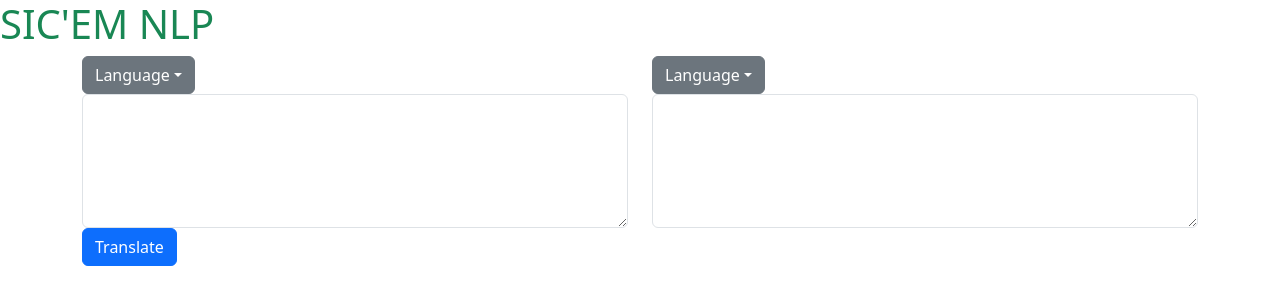
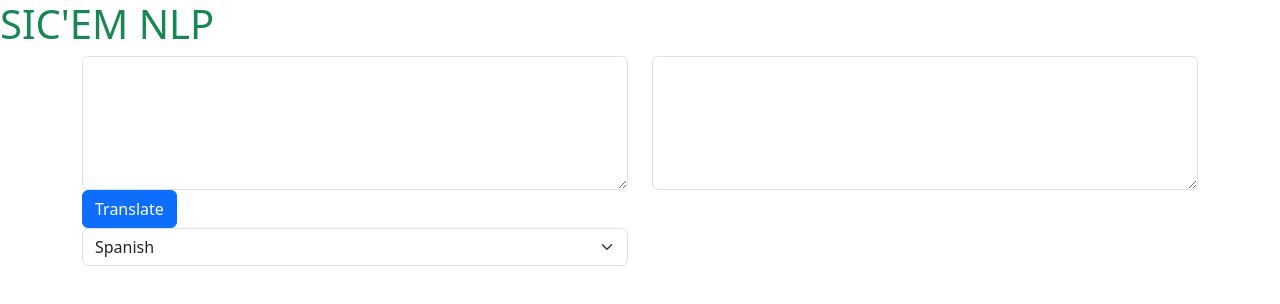
Before and after one commit to Baylor-AI/DivineTranslate, a React (Create React App) app in the folder bible-frontend/: page / in a window 1280 px wide. Shown: the top 304 px of the page. Built offline with nearby package versions, Linux system fonts and the light colour scheme.

Commit message:
Integrated google translate for demo purposes

```diff
--- a/bible-frontend/package.json
+++ b/bible-frontend/package.json
@@ -7,6 +7,7 @@
     "@testing-library/jest-dom": "^5.17.0",
     "@testing-library/react": "^13.4.0",
     "@testing-library/user-event": "^13.5.0",
+    "axios": "^1.6.7",
     "bootstrap": "^5.3.2",
     "react": "^18.2.0",
     "react-dom": "^18.2.0",
--- a/bible-frontend/src/App.js
+++ b/bible-frontend/src/App.js
@@ -1,29 +1,32 @@
-import React, {useState, useEffect} from 'react'
-
+import React, { useState } from 'react';
+import translateText from './GoogleTranslate';
 import "bootstrap/dist/css/bootstrap.min.css";
 import "bootstrap/dist/js/bootstrap.bundle.min";
 
 function App() {
-    return (
+  const [inputText, setInputText] = useState('');
+  const [targetLanguage, setTargetLanguage] = useState('es'); // Default: Spanish
+     const [translatedText, setTranslatedText] = useState('');
+
+  const handleTranslate = async () => {
+    if (inputText) {
+      const text = await translateText(inputText, targetLanguage);
+        setTranslatedText(text);
+        console.log(text);
+    }
+  };
+   return (
         <div className="App">
 
-            <h1 className="text-success">  SIC'EM NLP</h1>
+            <h1 className="text-success">  SIC'EM NLP </h1>
             <div class="container">
                 <div className="row">
                     <div className="col s12 m6">
-                        <div className="dropdown">
-                            <button className="btn btn-secondary dropdown-toggle" type="button" id="dropdownMenuButton"
-                                    data-toggle="dropdown" aria-haspopup="true" aria-expanded="false">
-                                Language
-                            </button>
-                            <div className="dropdown-menu" aria-labelledby="dropdownMenuButton">
-                                <a className="dropdown-item" href="#">English</a>
-                                <a className="dropdown-item" href="#">Chinese</a>
-                                <a className="dropdown-item" href="#">Hebrew</a>
-                            </div>
-                        </div>
+
+
                         <div className="form-group">
-                            <textarea className="form-control" id="exampleFormControlTextarea1" rows="5"></textarea>
+                            <textarea className="form-control" id="exampleFormControlTextarea1" rows="5" value={inputText}
+        onChange={(e) => setInputText(e.target.value)}></textarea>
                         </div>
                         <a
                             className="btn btn-primary"
@@ -32,24 +35,20 @@ function App() {
                             role="button"
                             aria-expanded="false"
                             aria-controls="collapseExample"
+                            onClick={handleTranslate}
                         >
                             Translate
                         </a>
+                        <select className="form-select" aria-label="Default select example" value={targetLanguage} onChange={(e) => setTargetLanguage(e.target.value)}>
+                            <option selected>Select translation language</option>
+                            <option value="es">Spanish</option>
+                            <option value="fr">French</option>
+                        </select>
                     </div>
                     <div className="col s12 m6">
-                       <div className="dropdown">
-                            <button className="btn btn-secondary dropdown-toggle" type="button" id="dropdownMenuButton"
-                                    data-toggle="dropdown" aria-haspopup="true" aria-expanded="false">
-                                Language
-                            </button>
-                            <div className="dropdown-menu" aria-labelledby="dropdownMenuButton">
-                                <a className="dropdown-item" href="#">English</a>
-                                <a className="dropdown-item" href="#">Chinese</a>
-                                <a className="dropdown-item" href="#">Hebrew</a>
-                            </div>
-                        </div>
+
                         <div className="form-group">
-                            <textarea className="form-control" id="exampleFormControlTextarea1" rows="5"></textarea>
+                            <textarea className="form-control" id="exampleFormControlTextarea1" rows="5" value={translatedText}></textarea>
                         </div>
                     </div>
                 </div>
--- /dev/null
+++ b/bible-frontend/src/GoogleTranslate.js
@@ -0,0 +1,18 @@
+import axios from 'axios';
+
+const API_KEY = 'AIzaSyCt_4mFYJPQEPSbsqNUd-EzCRTgmNaRshg';
+const API_URL = 'https://translation.googleapis.com/language/translate/v2';
+
+const translateText = async (text, targetLanguage) => {
+  const response = await axios.post(
+    `${API_URL}?key=${API_KEY}`,
+    {
+      q: text,
+      target: targetLanguage,
+    }
+  );
+
+  return response.data.data.translations[0].translatedText;
+};
+
+export default translateText;
```
Also changed, not shown: 1 other file (tests, documents, lock files or other folders).
